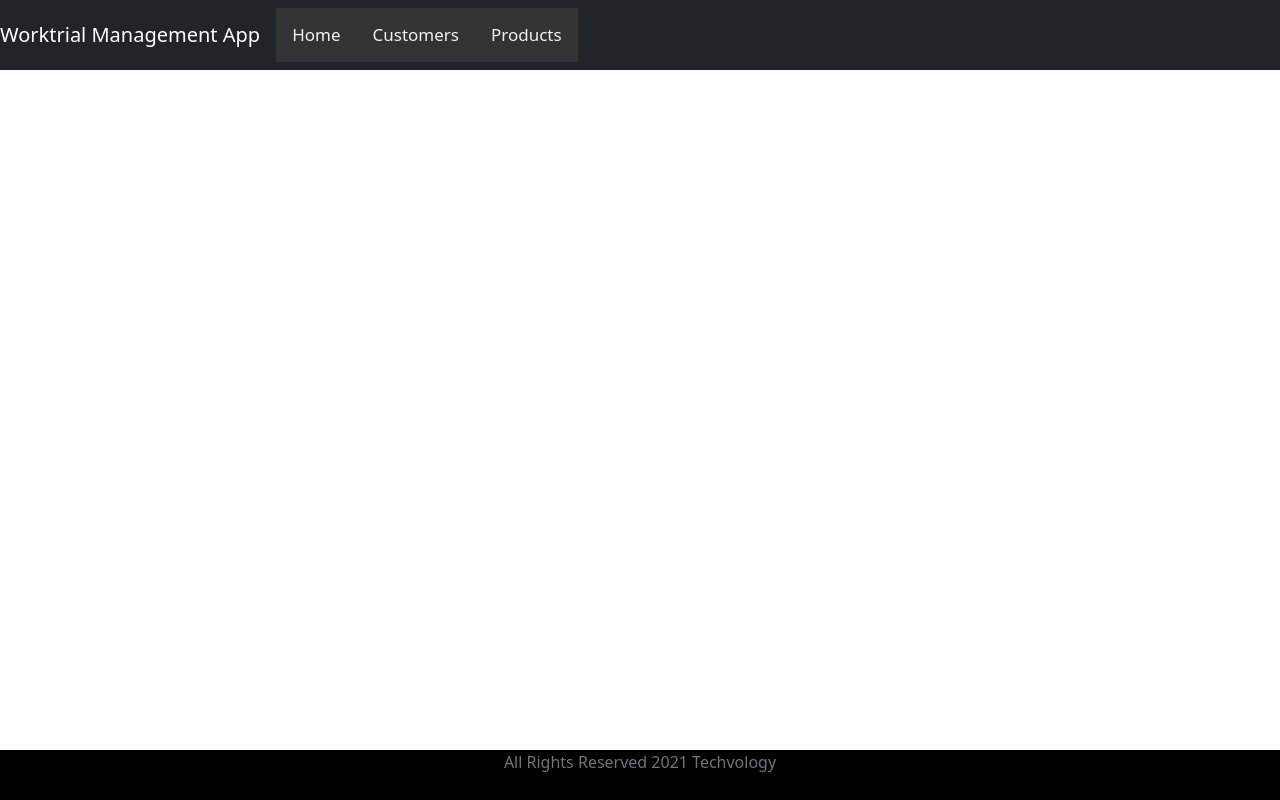
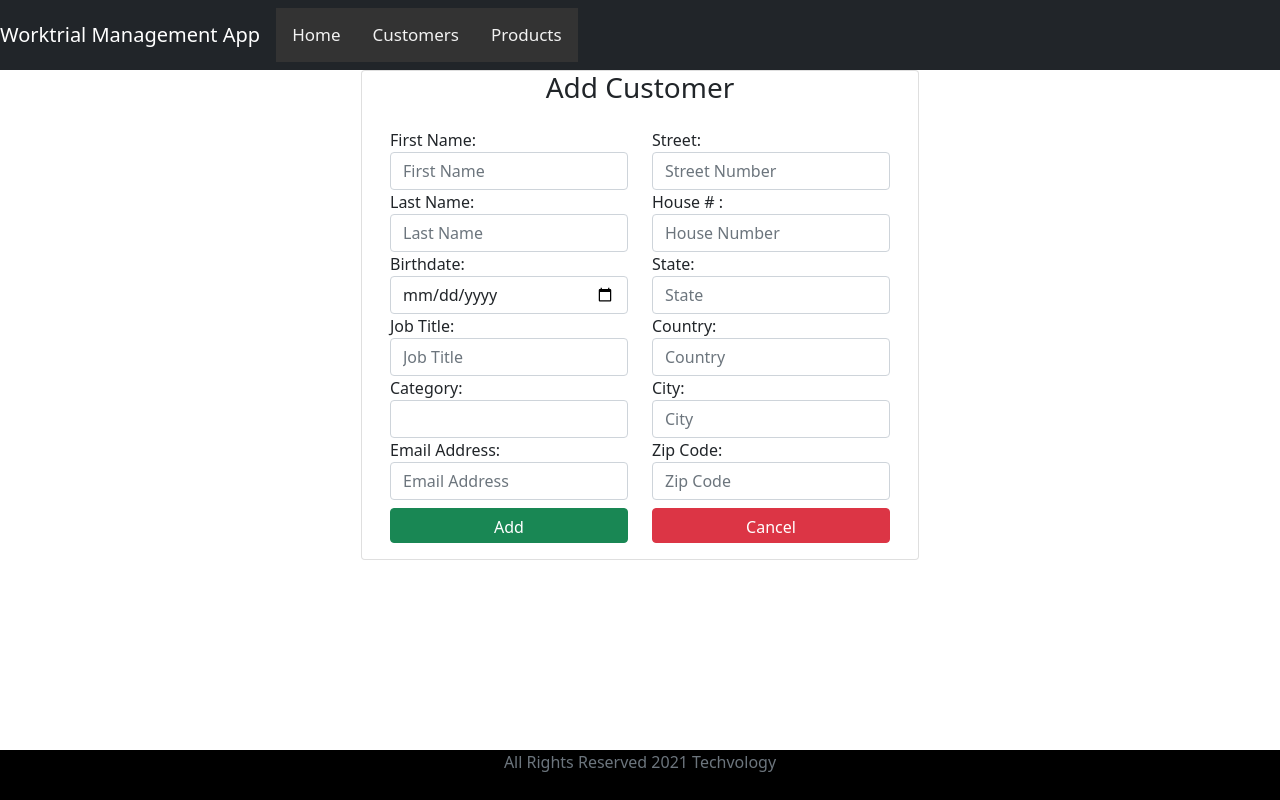
Before and after one commit to altinsadiku33/miniprojekti-reactjs-latest, a React (Create React App) app: page /add-customer in a window 1280 px wide. Built offline with nearby package versions, Linux system fonts and the light colour scheme.

Commit message:
AddCustomerComponent was added.

```diff
--- a/src/App.js
+++ b/src/App.js
@@ -5,6 +5,7 @@
 import HeaderComponent from "./components/Header.component";
 import FooterComponent from "./components/Footer.component";
 import ProductsComponent from "./components/Products.components";
+import AddCustomerComponents from "./components/AddCustomer.components";
 
 function App() {
     return (
@@ -16,6 +17,8 @@
                       <Route exact path="/" component={CustomersComponent}/>
                       <Route exact path="/customers" component={CustomersComponent}/>
                       <Route exact path="/products" component={ProductsComponent}/>
+                      <Route exact path="/add-customer" component={AddCustomerComponents}/>
+
 
 
                   </Switch>
--- /dev/null
+++ b/src/components/AddCustomer.components.js
@@ -0,0 +1,87 @@
+function AddCustomerComponents(props){
+
+    const cancel = () => {
+      props.history.push('/customers');
+    }
+
+    return(
+        <div className="container">
+            <div className="row">
+                <div className="card col-md-6 offset-md-3 offset-md-3">
+                    <h3 className="text-center">Add Customer</h3>
+                    <div className="card-body">
+                        <form className="row">
+
+                            <div className="col-md-6">
+                                <div className="form-group">
+                                    <label>First Name: </label>
+                                    <input placeholder="First Name" name="firstName" className="form-control"/>
+                                </div>
+                                <div className="form-group">
+                                    <label>Last Name: </label>
+                                    <input placeholder="Last Name" name="lastName" className="form-control"/>
+                                </div>
+                                <div className="form-group">
+                                    <label>Birthdate: </label>
+                                    <input placeholder="Birth Date" name="birthDate" className="form-control" type="Date"/>
+                                </div>
+                                <div className="form-group">
+                                    <label>Job Title: </label>
+                                    <input placeholder="Job Title" name="jobTitle" className="form-control"/>
+                                </div>
+                                <div className="form-group">
+                                    <label>Category: </label>
+                                    <select name="category" className="form-control">
+                                        <option selected hidden></option>
+                                        <option>EXISTING_CUSTOMER</option>
+                                        <option>NEW_CUSTOMER</option>
+                                        <option>INACTIVE_CUSTOMER</option>
+                                    </select>
+                                </div>
+                                <div className="form-group">
+                                    <label>Email Address: </label>
+                                    <input placeholder="Email Address" name="emailAddress" className="form-control"/>
+                                </div>
+                                <button className="btn btn-success w-100 mt-2" type='submit'>Add</button>
+                            </div>
+                            <div className="col-md-6">
+
+                                <div className="form-group">
+                                    <label>Street: </label>
+                                    <input placeholder="Street Number" name="street" className="form-control"/>
+                                </div>
+
+                                <div className="form-group">
+                                    <label>House # : </label>
+                                    <input placeholder="House Number" name="house" className="form-control" type="number"/>
+                                </div>
+
+                                <div className="form-group">
+                                    <label>State: </label>
+                                    <input placeholder="State" name="state" className="form-control"/>
+                                </div>
+
+                                <div className="form-group">
+                                    <label>Country: </label>
+                                    <input placeholder="Country" name="country" className="form-control"/>
+                                </div>
+
+                                <div className="form-group">
+                                    <label>City: </label>
+                                    <input placeholder="City" name="city" className="form-control"/>
+                                </div>
+
+                                <div className="form-group">
+                                    <label>Zip Code: </label>
+                                    <input placeholder="Zip Code" name="zipCode" className="form-control"/>
+                                </div>
+                                <button className="btn btn-danger w-100 mt-2" onClick={cancel.bind(this)} style={{marginleft: "10px"}}>Cancel</button>
+                            </div>
+                        </form>
+                    </div>
+                </div>
+            </div>
+        </div>
+    )
+}
+export default AddCustomerComponents;
--- a/src/components/Customers.component.js
+++ b/src/components/Customers.component.js
@@ -8,9 +8,15 @@
         this.state = {
             customers: []
         }
+        this.addCustomer = this.addCustomer.bind(this);
+        this.deleteCustomer = this.deleteCustomer.bind(this);
     }
 
     componentDidMount() {
+    }
+
+    addCustomer(){
+        this.props.history.push('/add-customer');
     }
 
 
@@ -32,7 +38,7 @@
             <div>
                 <h2 className="text-center">Customers List</h2>
                 <div className="d-flex justify-content-between">
-                    <button className="btn btn-success">
+                    <button className="btn btn-success" onClick={this.addCustomer}>
                         Add Customer
                     </button>
                     <input
```
